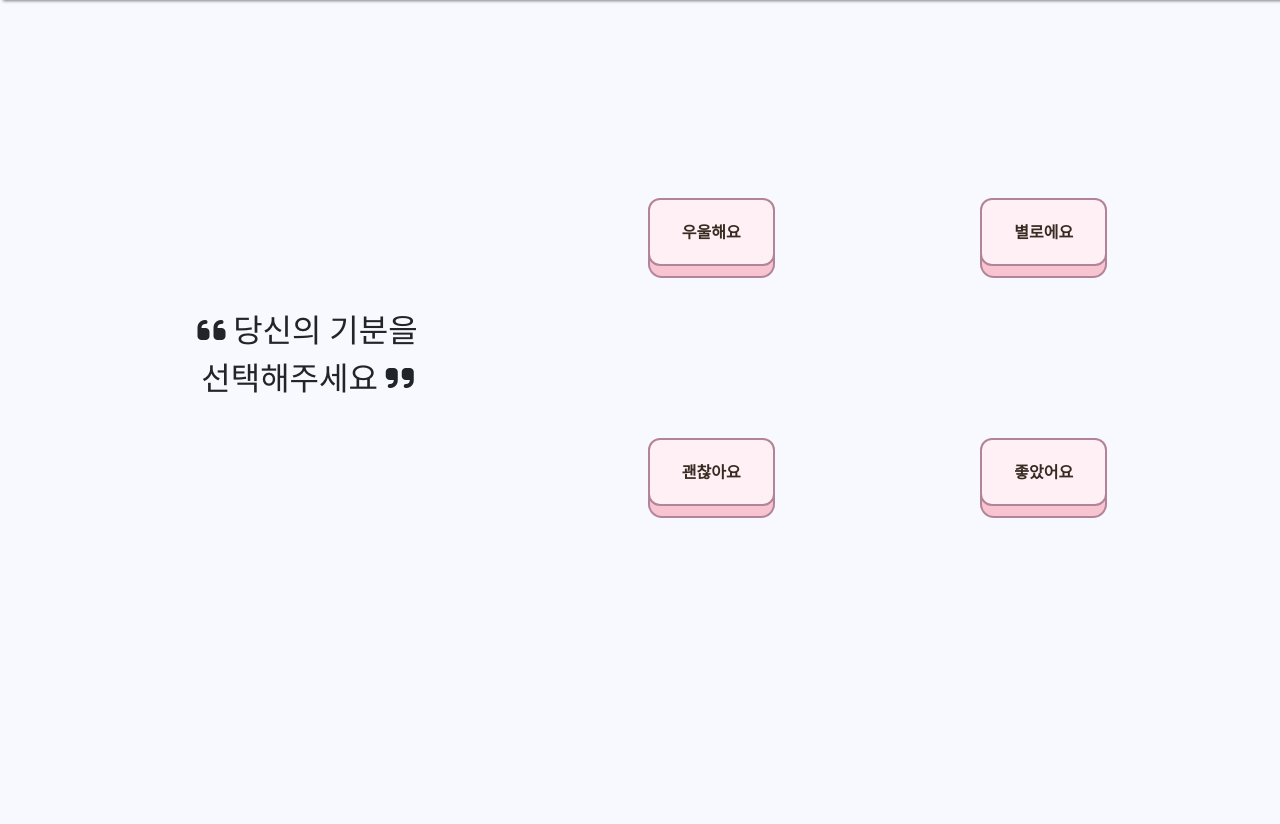
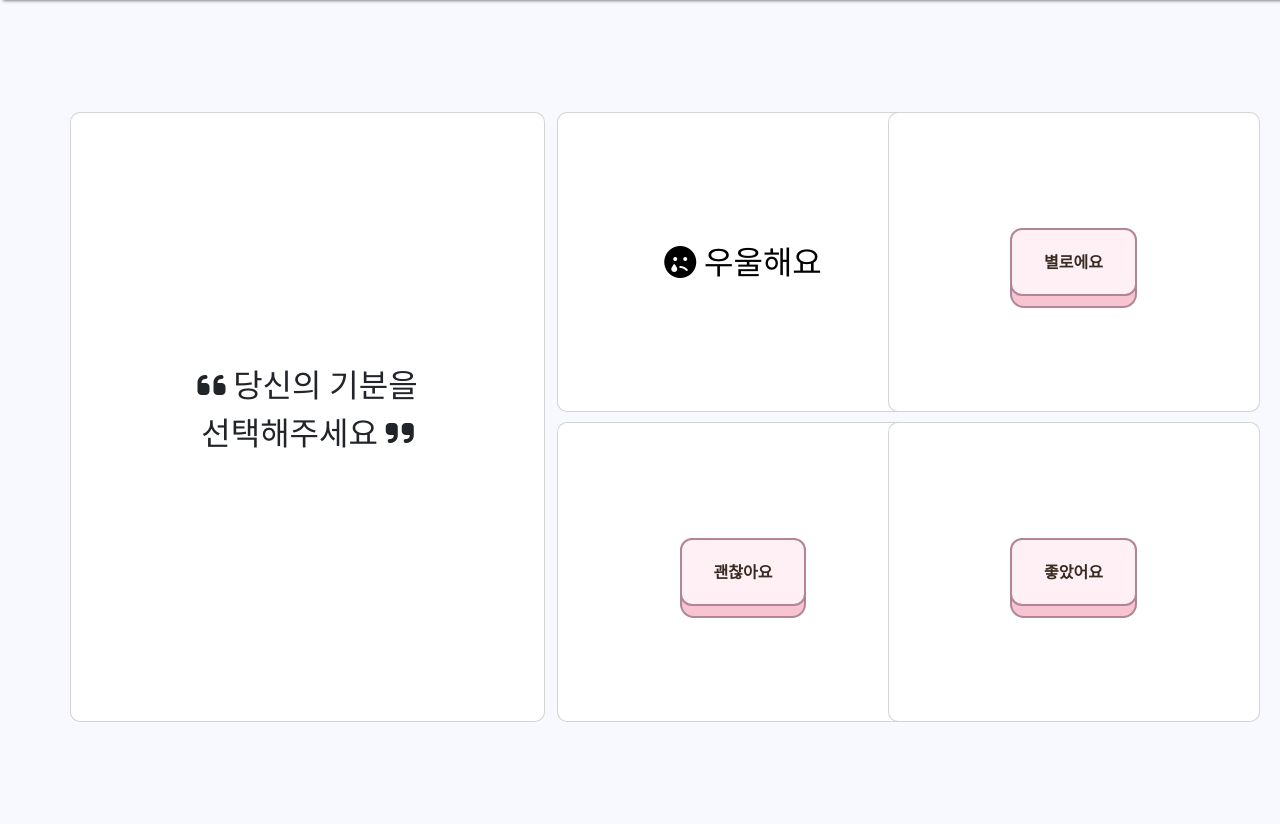
Before and after one commit to hajongseon/Wait_to_the_Paradise, a Django app: page /wtp/ in a window 1280 px wide. Shown: the part 85-909 px from the top of the page. Run offline with Django 4.2, Linux system fonts and the light colour scheme; some libraries are stand-ins or nearby versions.

Commit message:
메인 페이지 버튼 수정 테스트

```diff
--- a/wtp/static/wtp/bootstrap/main.css
+++ b/wtp/static/wtp/bootstrap/main.css
@@ -20,6 +20,10 @@ $pink-shadow: #ffe3e2; */
   }
 }
 
+a {
+    text-decoration: none;
+    color: black;
+}
 .select-container {
     height:600px;
 }
@@ -29,14 +33,36 @@ $pink-shadow: #ffe3e2; */
     height: 500px;
 }
 
-.select-mini {
-    text-align: center;
-}
-
 .text-box {
     display: flex;
     justify-content : center;
     align-items: center;
+}
+
+.b-white {
+    background:#ffffff;
+    border: 1px solid rgba(39, 40, 44, .2);
+    border-radius: 10px;
+}
+
+#select_hover:hover {
+    background:rgba(248, 249, 250);
+    opacity: 0.1s;
+    cursor:pointer !important;
+    text-decoration: none;
+    color: black;
+}
+
+#flex-columns {
+    flex-direction : columns;
+}
+
+.grid-sub {
+    grid-template-columns: 50% 50%;
+    grid-template-rows: 300px 300px;
+    grid-gap: 10px;
+    align-items:end;
+    /* border: 1px solid gray; */
 }
 
 .h-200 {
@@ -47,6 +73,9 @@ $pink-shadow: #ffe3e2; */
     display:flex;
     justify-content: center;
     align-items:center;
+    width: 372px;
+    height: 300px;
+    margin: 0 auto;
 }
 
 button {
--- a/wtp/templates/wtp/index.html
+++ b/wtp/templates/wtp/index.html
@@ -26,26 +26,31 @@
         {% block main_area %}
         {% endblock %}
         <div class="row-box row">
-            <div class="text-box col-5 text-center">
+            <div class="text-box col-5 text-center b-white">
                 <p class="p-sm-5 text-center font"><i class="fas fa-quote-left"></i> 당신의 기분을<br>선택해주세요 <i class="fas fa-quote-right"></i></p>
-
             </div>
 
             <div class="col-7 text-center">
                 <div class="row">
-                    <div class="btn-m h-200 col-6 auto bd-gray">
-                      <a href="depression"><button class="learn-more">우울해요</button></a>
+                    <div class="d-sm-grid grid-sub">
+                        <a class="font" href="depression">
+                            <div id="select_hover" class="btn-m h-200 col-6 auto bd-gray b-white">
+                                <div id="flex-columns">
+                                    <i class="fas fa-sad-tear font"></i>
+                                    우울해요
                                 </div>
-                    <div class="h-200 col-6 auto bd-gray">
+                            </div>
+                        </a>
+                        <div class="h-200 col-6 auto bd-gray b-white">
+                            <i class="fa-light fa-face-expressionless"></i>
                             <a href="bad"><button class="learn-more">별로에요</button ></a>
                         </div>
-                </div>
-                <div class="row">
-                    <div class="h-200 col-6 auto bd-gray">
+                        <div class="h-200 col-6 auto bd-gray b-white">
                             <a href="fine"><button class="learn-more">괜찮아요</button ></a>
                         </div>
-                    <div class="h-200 col-6 auto bd-gray">
+                        <div class="h-200 col-6 auto bd-gray b-white">
                             <a href="good"><button class="learn-more">좋았어요</button ></a>
+                        </div>
                     </div>
                 </div>
             </div>
```
Lines whose indentation alone changed are shown as unchanged.
